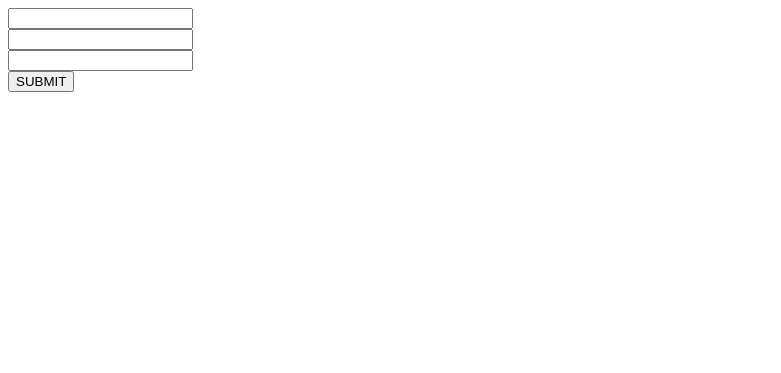
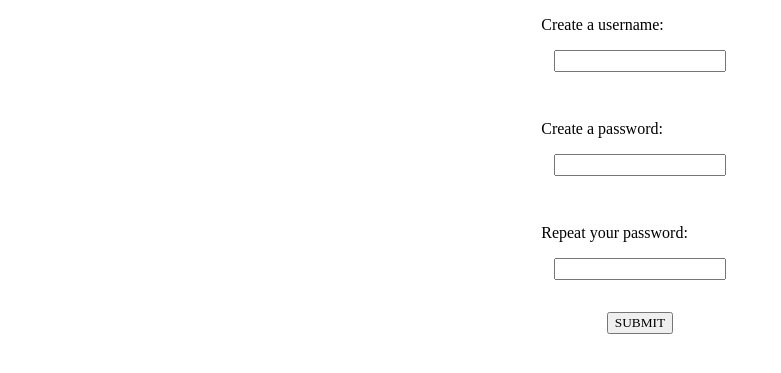
Before and after one commit to isabiiil/TechTogether-Boston--FoodLink, a Flask app: page /register in a window 1280 px wide. Shown: the top 373 px of the page, without its empty margins (0-781 px from the left). Run offline with Flask 2, Linux system fonts and the light colour scheme; some web fonts are replaced.

Commit message:
styled login and register

```diff
--- a/app/static/styles.css
+++ b/app/static/styles.css
@@ -55,12 +55,19 @@ body {
   width: 100%;
 }
 
+form {
+  display: flex;
+  flex-direction: column;
+  justify-content: center;
+  align-items: center;
+}
+
 label, input {
   margin: 2vh 1vw;
   display: block;
 }
 
-p, label, input, select, option {
+p, label, input, select, option, button {
   font-family: 'Montserrat';
 }
 
@@ -71,3 +78,7 @@ h1, h2, h3, h4, h5, h6 {
 h3 {
   line-height: 0rem;
 }
+
+a {
+  text-decoration: none;
+}
--- a/app/templates/login.html
+++ b/app/templates/login.html
@@ -4,11 +4,12 @@
 	<meta charset="UTF-8">
 	<meta name="viewport" content="width=device-width, initial-scale=1.0">
 	<title>Login</title>
+	<link rel="stylesheet" type="text/css" href="../static/styles.css">
 </head>
 <body>
 	<form action="{{url_for('login')}}" method="post">
-		<input type="text" name="username" id=""><br>
-		<input type="password" name="password" id=""><br>
+		<label>Username: <input type="text" name="username" id=""></label>
+		<label>Password: <input type="password" name="password" id=""></label>
 		<button type="submit">SUBMIT</button>
 	</form>
 	<br>
--- a/app/templates/register.html
+++ b/app/templates/register.html
@@ -4,12 +4,13 @@
 	<meta charset="UTF-8">
 	<meta name="viewport" content="width=device-width, initial-scale=1.0">
 	<title>Register</title>
+	<link rel="stylesheet" type="text/css" href="../static/styles.css">
 </head>
 <body>
 	<form action="/register" method="post">
-		<input type="text" name="username" id=""> <br>
-		<input type="password" name="password0" id=""> <br>
-		<input type="password" name="password1" id=""> <br>
+		<label>Create a username: <input type="text" name="username" id=""></label>
+		<label>Create a password: <input type="password" name="password0" id=""></label>
+		<label>Repeat your password: <input type="password" name="password1" id=""></label>
 		<button type="submit">SUBMIT</button>
 	</form>
 	{% with messages = get_flashed_messages() %}
```
